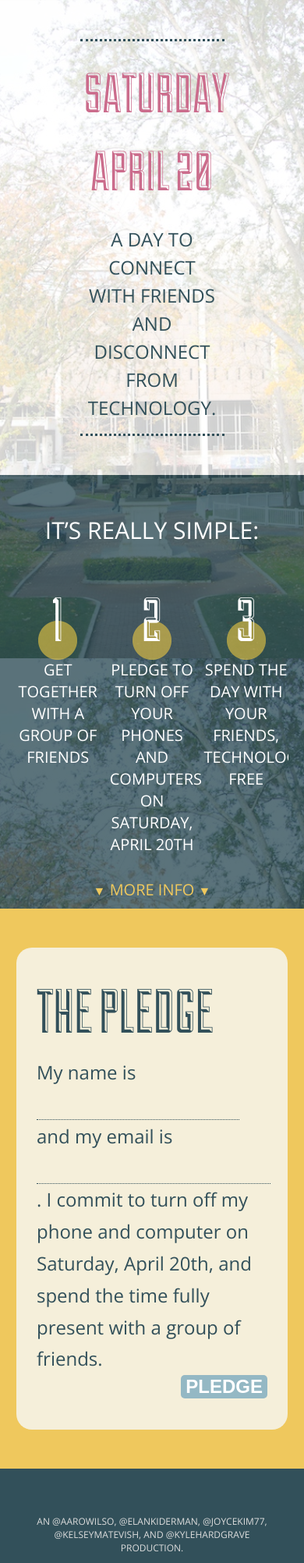
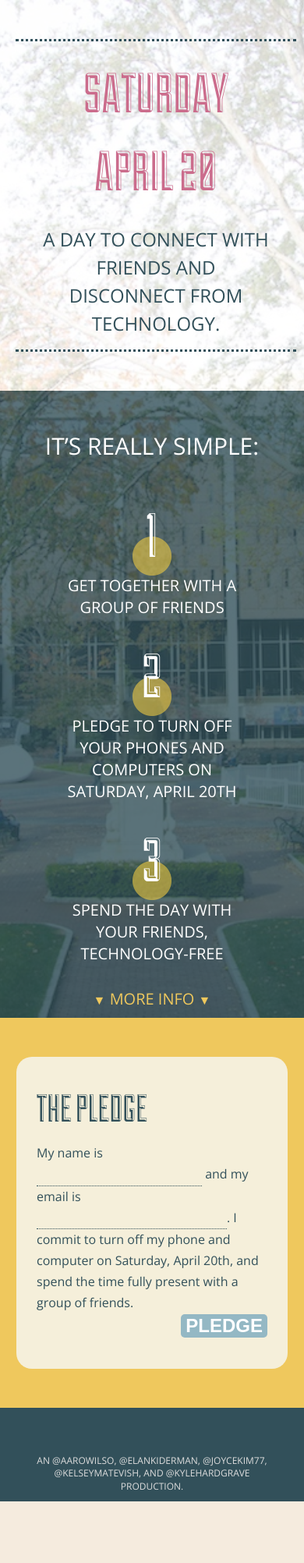
Before and after one commit to kylehg/penn-disconnects, a Flask app: page / in a window 390 px wide. Shown: the part 146-2150 px from the top of the page at 78% size. After the commit the page ends 2071 px from the top, so only its background shows below. Run offline with Flask 2, Linux system fonts and the light colour scheme; parts of the project's set-up code (start-up, migrations or seed data) failed here and were passed over; some libraries are stand-ins or nearby versions.

Commit message:
mobile improvements

```diff
--- a/static/css/main.css
+++ b/static/css/main.css
@@ -22,7 +22,7 @@ a:hover {
     width: 70%; }
 
 #info {
-  background: url("/static/img/college-green.jpg") no-repeat center center fixed;
+  background: url("/static/img/college-green.jpg") no-repeat center center;
   -webkit-background-size: cover;
   -moz-background-size: cover;
   -o-background-size: cover;
@@ -194,9 +194,18 @@ a:hover {
   position: relative;
   top: 5px; }
 
-/*
-@media all and (max-width: 600px) {
-  .step {
+@media (max-width: 600px) {
+  #date-box h2, #date-box p {
+    width: 100%; }
+
+  #steps-box #steps .step {
     float: none;
-  }
-}*/
+    width: 70%;
+    margin: 0 auto; }
+    #steps-box #steps .step:last-child {
+      margin-right: auto; }
+
+  #pledge form h2 {
+    font-size: 50px; }
+  #pledge form p, #pledge form input[type="text"], #pledge form input[type="email"] {
+    font-size: 16px; } }
--- a/static/scss/main.scss
+++ b/static/scss/main.scss
@@ -46,7 +46,7 @@ a:hover {
 }
 
 #info {
-  background: url('/static/img/college-green.jpg') no-repeat center center fixed;
+  background: url('/static/img/college-green.jpg') no-repeat center center;
   -webkit-background-size: cover;
      -moz-background-size: cover;
        -o-background-size: cover;
@@ -299,9 +299,35 @@ a:hover {
   }
 }
 
-/*
-@media all and (max-width: 600px) {
-  .step {
-    float: none;
+@media (max-width: 600px) {
+  #date-box {
+    h2, p {
+      width: 100%;
+    }
   }
-}*/
+
+  #steps-box {
+   #steps {
+     .step {
+       float: none;
+       width: 70%;
+       margin: 0 auto;
+
+       &:last-child {
+         margin-right: auto;
+       }
+     }
+   }
+  }
+
+  #pledge {
+    form {
+      h2 {
+        font-size: 50px;
+      }
+      p, input[type="text"], input[type="email"] {
+        font-size: 16px;
+      }
+    }
+  }
+}
```
